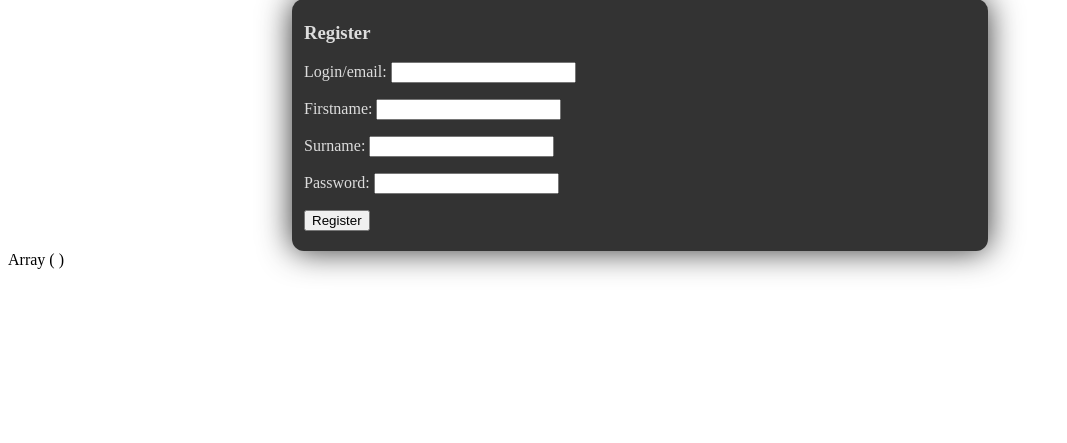
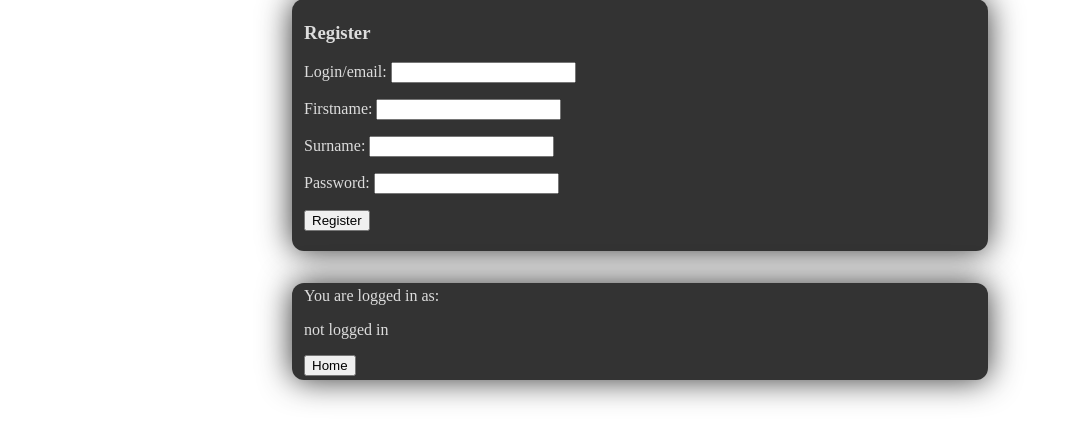
Before and after one commit to anat-tech/Synapse-Redevelopment, a PHP site: page / in a window 1280 px wide. Shown: the part 251-694 px from the top of the page, without its empty margins (0-1067 px from the left). Run offline with PHP 8.4, Linux system fonts and the light colour scheme.

Commit message:
nothing noteworthy

```diff
--- a/index.php
+++ b/index.php
@@ -9,6 +9,10 @@
     <?php webTools::phpErrorsOn(); ?>
     <?php $ui->loginForm(); ?>
     <?php UserUI::registerForm(); ?>
-    <?php webtools::printCookies(); ?>
+    <?php //webtools::printCookies(); ?>
+    <form>
+        <label>You are logged in as: <?php $ui->checkCookie() ?></label>
+        <label><input type="submit" value="Home"></label>
+    </form>
 </body>
 </html>
```
